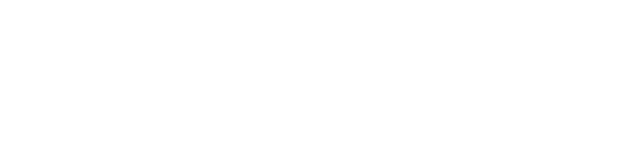
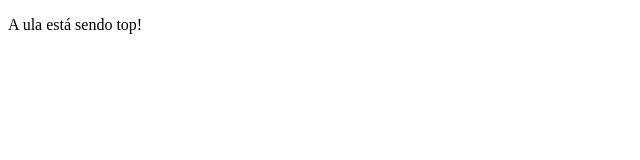
Before and after one commit to sidneinicoletti-dev/aula_gama_git, a plain HTML site: page public_html/index.html in a window 1280 px wide. Shown: the whole page, without its empty margins (0-640 px from the left). Drawn offline with Linux system fonts and the light colour scheme.

Commit message:
Atualização do arquivo index.html a partir do github.

```diff
--- a/public_html/index.html
+++ b/public_html/index.html
@@ -7,6 +7,6 @@
     <title>Aula_Gama</title>
 </head>
 <body>
-
+    <p>A ula está sendo top!</p>
 </body>
 </html>
```
